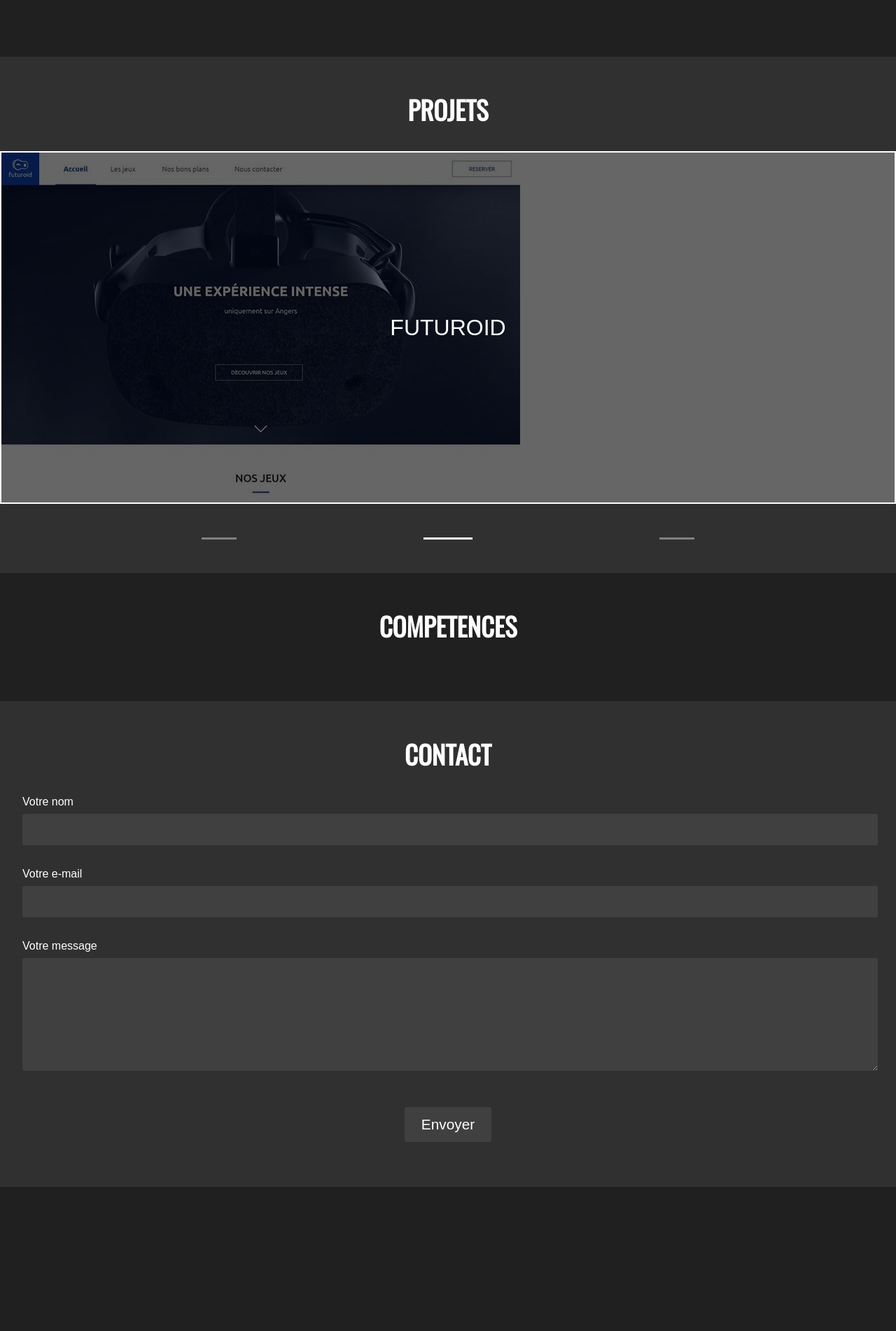
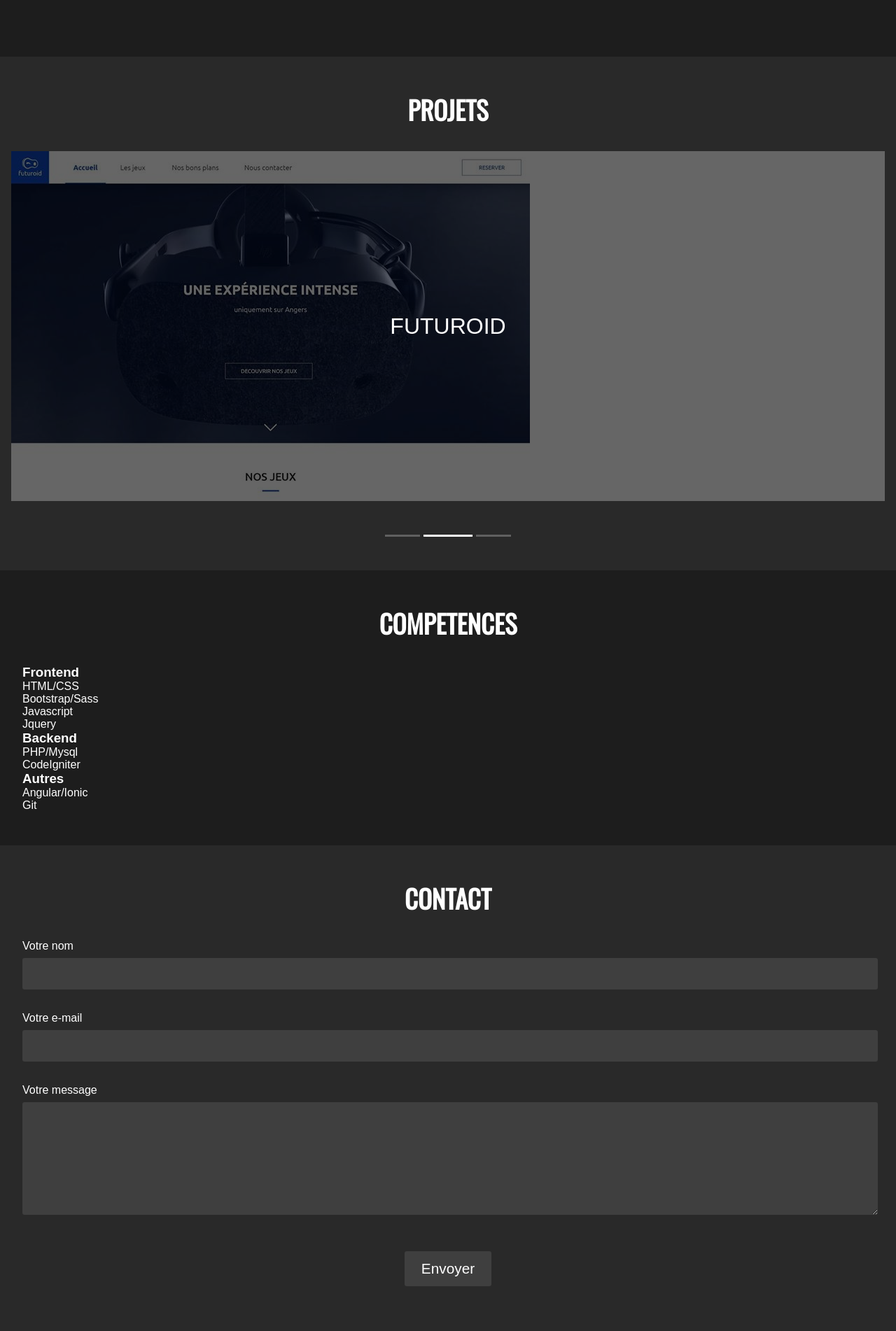
Before and after one commit to CyrilFauveau/CyrilFauveau.github.io, a PHP site: page / in a window 1280 px wide. Shown: the part 1173-3075 px from the top of the page at 70% size. Before the commit the page ends 2869 px from the top, so only its background shows below. Run offline with PHP 8.4, Linux system fonts and the light colour scheme.

Commit message:
projects and skills: wip

```diff
--- a/css/master.css
+++ b/css/master.css
@@ -36,7 +36,7 @@ strong {
 
 /* -------------------- COMMONS -------------------- */
 body {
-  background: #202020;
+  background: #1d1d1d;
   color: white;
   font-family: arial;
 }
@@ -45,7 +45,7 @@ body {
   padding: 3rem 2rem;
 }
 .block_main > section:nth-child(even) {
-  background: #303030;
+  background: rgba(255, 255, 255, .05);
 }
 
 ::-webkit-scrollbar {
@@ -64,7 +64,7 @@ body {
   display: none;
   position: fixed;
   width: 100%;
-  background: #202020;
+  background: #1d1d1d;
 }
 .block_header .logo {
   display: none;
@@ -163,14 +163,14 @@ body {
 
 /* -------------------- PROJECTS -------------------- */
 .block_projects {
-  padding: 3rem 0 !important;
+  padding: 3rem 1rem !important;
 }
 .block_projects .carousel .image {
   overflow: hidden;
   position: relative;
   max-height: 500px;
   background: white;
-  border: 2px solid white;
+  /* border: 2px solid white; */
 }
 .block_projects .carousel .image .legend {
   position: absolute;
@@ -193,13 +193,14 @@ body {
 .block_projects .carousel_buttons {
   display: flex;
   justify-content: space-between;
-  width: 55%;
+  width: 180px;
   margin: 3rem auto 0;
 }
 .block_projects .carousel_buttons .button {
+  cursor: pointer;
   width: 50px;
   height: 3px;
-  background: grey;
+  background: #606060;
 }
 .block_projects .carousel_buttons .button.active {
   width: 70px;
@@ -213,7 +214,7 @@ body {
 .block_contact .block_form input,
 .block_contact .block_form textarea {
   width: 100%;
-  background: #404040;
+  background: rgba(255, 255, 255, .1);
   color: white;
   border: none;
   border-radius: 3px;
@@ -225,7 +226,7 @@ body {
 .block_contact .block_form .send {
   display: block;
   width: auto;
-  background: #404040;
+  background: rgba(255, 255, 255, .1);
   border: none;
   border-radius: 3px;
   font-family: 'Arial', sans-serif;
--- a/index.html
+++ b/index.html
@@ -7,7 +7,8 @@
     <link rel="stylesheet" href="css/master.css">
     <link rel="stylesheet" href="aos-master/dist/aos.css">
     <link href="https://unpkg.com/aos@2.3.1/dist/aos.css" rel="stylesheet">
-    <link href="https://fonts.googleapis.com/css?family=Cardo:400,700|Oswald" rel="stylesheet">
+    <link href="https://fonts.googleapis.com/css?family=Cardo" rel="stylesheet">
+    <link href="https://fonts.googleapis.com/css?family=Oswald" rel="stylesheet">
   </head>
   <body>
 
@@ -69,7 +70,7 @@
           <div class="carousel">
             <figure class="image">
               <img src="img/futuroid.jpg" alt="futuroid">
-              <figcaption class="legend"><a href="https://futuroid.io/"target="_blank">Futuroid</a></figcaption>
+              <figcaption class="legend"><a href="https://futuroid.io/" target="_blank">Futuroid</a></figcaption>
             </figure>
 
           </div>
@@ -84,16 +85,39 @@
       <section class="block_skills">
         <div class="inner">
           <h2 class="subtitle" data-aos="fade-up" data-aos-anchor-placement="top-bottom">COMPETENCES</h2>
+          <div class="frontend">
+            <h3 class="title-3">Frontend</h3>
+            <ul class="list">
+              <li>HTML/CSS</li>
+              <li>Bootstrap/Sass</li>
+              <li>Javascript</li>
+              <li>Jquery</li>
+            </ul>
+          </div>
+          <div class="backend">
+            <h3 class="title-3">Backend</h3>
+            <ul class="list">
+              <li>PHP/Mysql</li>
+              <li>CodeIgniter</li>
+            </ul>
+          </div>
+          <div class="other">
+            <h3 class="title-3">Autres</h3>
+            <ul class="list">
+              <li>Angular/Ionic</li>
+              <li>Git</li>
+            </ul>
+          </div>
         </div>
       </section>
 
       <section class="block_contact">
         <div class="inner">
           <h2 class="subtitle" data-aos="fade-up" data-aos-anchor-placement="top-bottom">CONTACT</h2>
-          <form class="block_form" action="">
-            <label for="">Votre nom</label><input type="text" name="name">
-            <label for="">Votre e-mail</label><input type="email" name="mail">
-            <label for="">Votre message</label><textarea rows="5" name="message"></textarea>
+          <form class="block_form" action="index.html">
+            <label for="name">Votre nom</label><input id="name" type="text" name="name">
+            <label for="mail">Votre e-mail</label><input id="mail" type="email" name="mail">
+            <label for="message">Votre message</label><textarea id="message" rows="5" name="message"></textarea>
             <input class="send" type="submit" value="Envoyer">
           </form>
           <div class="informations">
@@ -109,7 +133,7 @@
       </div>
     </footer>
 
-    <script type="text/javascript">
+    <script>
 
       document.addEventListener("DOMContentLoaded", function() {
         document.getElementById('hamburger').addEventListener("click", function() {
@@ -119,7 +143,7 @@
 
     </script>
 
-    <script type="text/javascript" src="aos-master/dist/aos.js"></script>
+    <script src="aos-master/dist/aos.js"></script>
     <script>
       AOS.init();
     </script>
```
